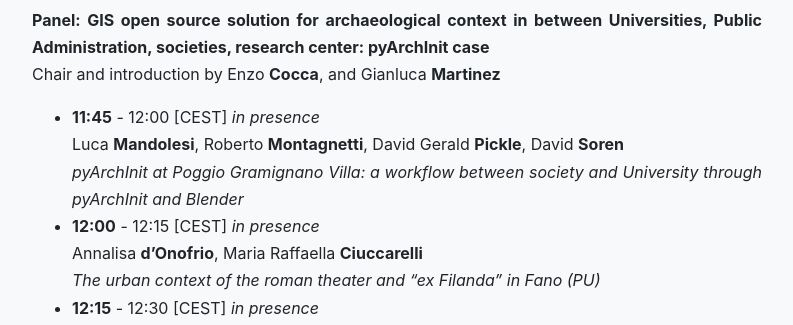
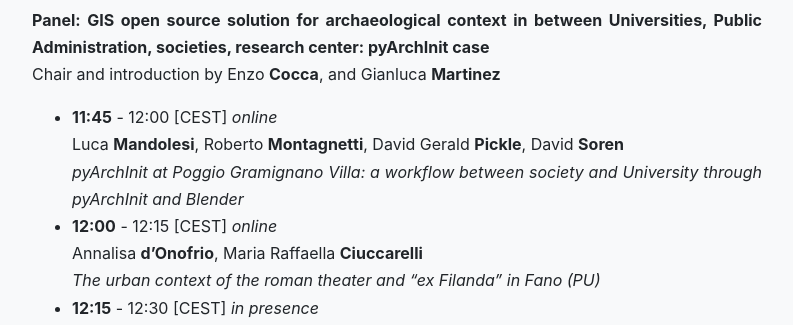
Before and after one commit to archeofoss/archeofoss, a Jekyll site: the page built from 2022/programme.md, in a window 1280 px wide and 900 px high, scrolled down 1829 px. Shown: the part 153-478 px from the top of the window, without its empty margins (243-1036 px from the left). Built offline with Jekyll 4.4.1, drawn with Linux system fonts in a browser that asks for light colours; nearby versions of some CDN libraries.

Commit message:
Updated online presence for pyarchinit

```diff
--- a/2022/programme.md
+++ b/2022/programme.md
@@ -61,10 +61,10 @@
 **Panel:  GIS open source solution for archaeological context in between Universities, Public Administration, societies, research center: pyArchInit case**
 Chair and introduction by Enzo **Cocca**, and Gianluca **Martinez**
 
-- **11:45** - 12:00 [CEST] *in presence*
+- **11:45** - 12:00 [CEST] *online*
 Luca **Mandolesi**, Roberto **Montagnetti**, David Gerald **Pickle**, David **Soren**
 *pyArchInit at Poggio Gramignano Villa: a workflow between society and University through pyArchInit and Blender*
-- **12:00** - 12:15 [CEST] *in presence*
+- **12:00** - 12:15 [CEST] *online*
 Annalisa **d’Onofrio**, Maria Raffaella **Ciuccarelli**
 *The urban context of the roman theater and “ex Filanda” in Fano (PU)*
 - **12:15** - 12:30 [CEST] *in presence*
```
